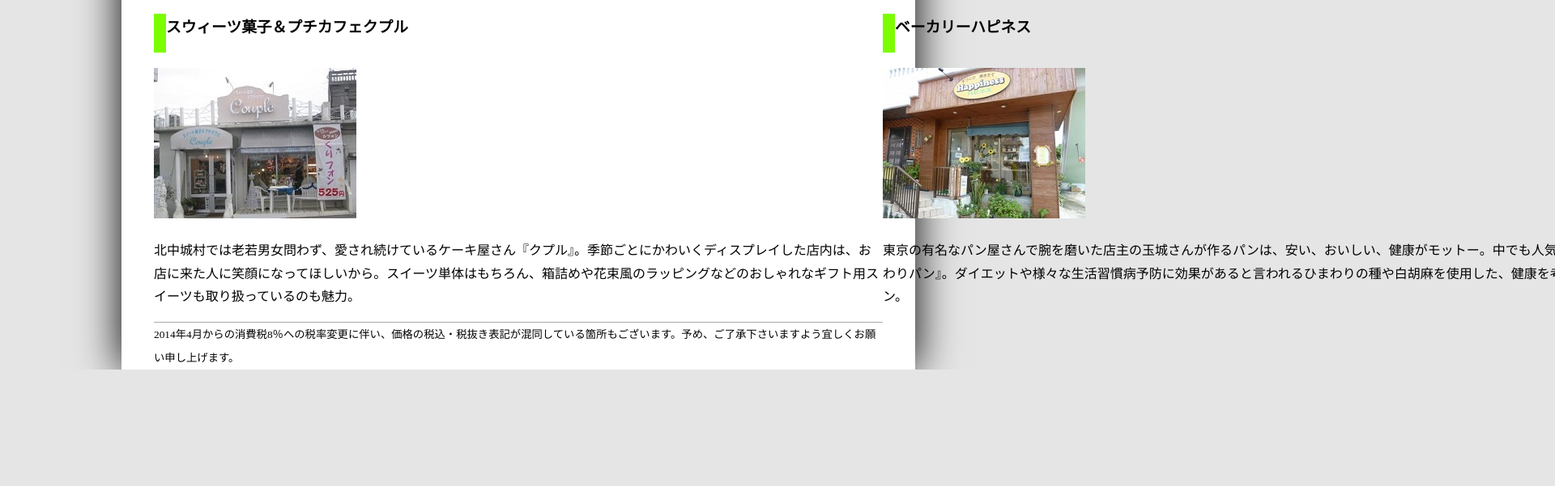
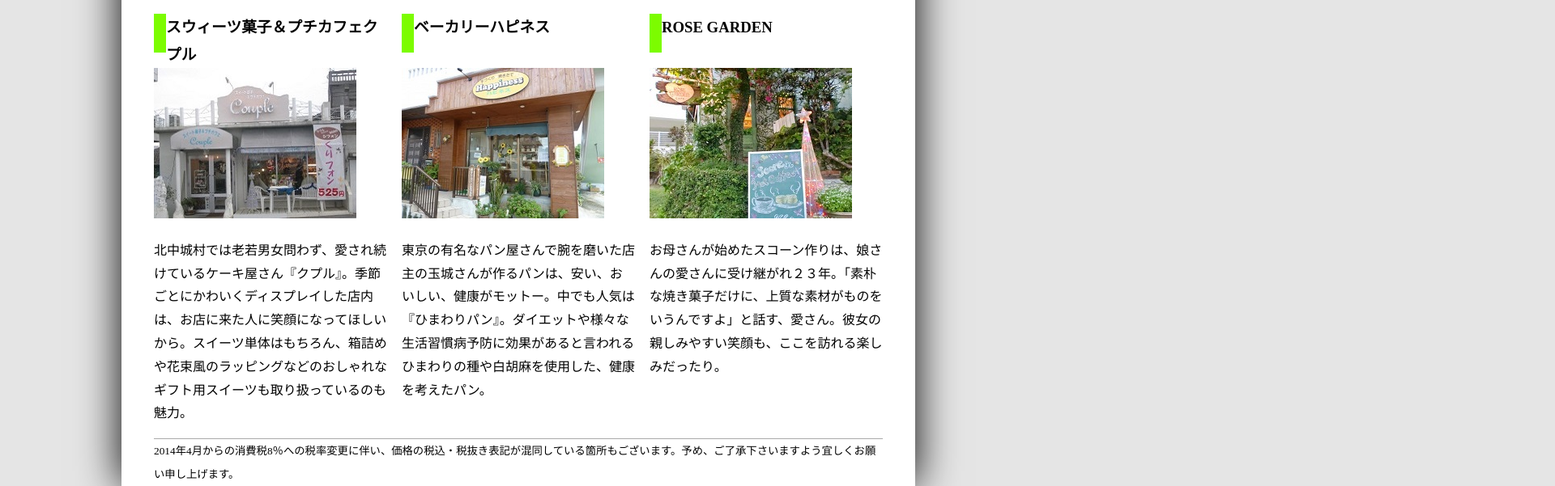
Before and after one commit to wp15015/Private_Practice.2nd, a plain HTML site: page Bread_and_sweets.html in a window 1280 px wide. Shown: the part 379-980 px from the top of the page at 81% size, 1920 px wide, since content can reach past the window. Before the commit the page ends 836 px from the top, so only its background shows below. Drawn offline with Linux system fonts and the light colour scheme.

Commit message:
10/02早朝

```diff
--- a/Bread_and_sweets.html
+++ b/Bread_and_sweets.html
@@ -4,6 +4,7 @@
 	<meta charset="UTF-8">
 	<title>グルメスポット</title>
 	<link rel="stylesheet" href="stylesheet.css">
+	<link rel="stylesheet" href="stylesheet_2.css">
 </head>
 <body>
 	<div id="container">
--- a/stylesheet.css
+++ b/stylesheet.css
@@ -128,19 +128,3 @@ div.clear {
 .top_img_first {
 	float: left;
 }
-/*トップページの画像にbox-sizingを適用する*/
-.box-sizing {
-	display: -webkit-box;
-}
-/* ３段組 */
-div #sandan {
-	display: -webkit-box;
-	}
-
-article section h1 {height: 48px;
-//	line-height: 1.2;}
-
-.itemphot_2{
-	flot:none;
-	margin: 0;
-}
--- /dev/null
+++ b/stylesheet_2.css
@@ -0,0 +1,22 @@
+/*=====pc用の設定=====*/
+@media only screen and (min-width: 900px){
+
+	/* ３段組 */
+	div #sandan {
+		display: -webkit-box;
+		}
+	article section {
+		width: 288px;
+		margin-right: 18px;
+		box-sizing: border-box;
+	}
+
+	article section h1 {height: 48px;
+	//	line-height: 1.2;}
+
+	.itemphot_2{
+		flot:none;
+		margin: 0;
+	}
+
+}
```
Also changed, not shown: 1 other file.
